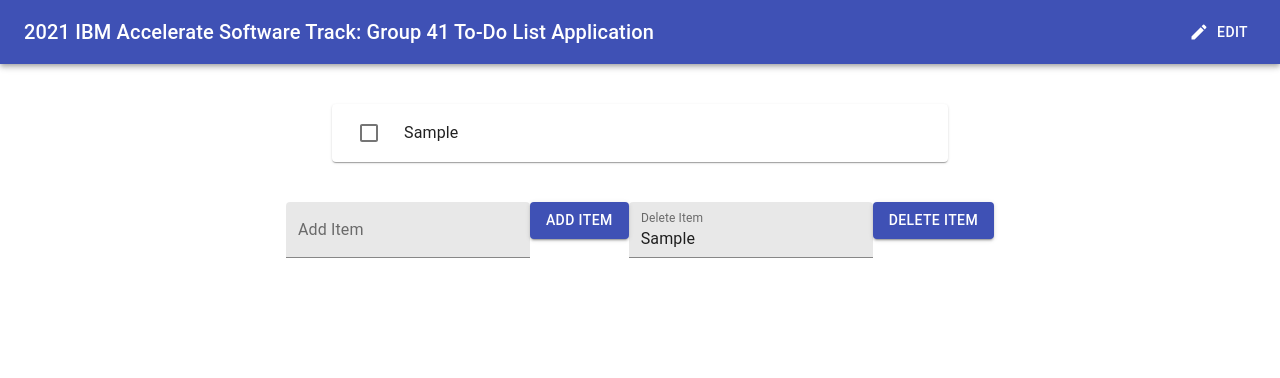
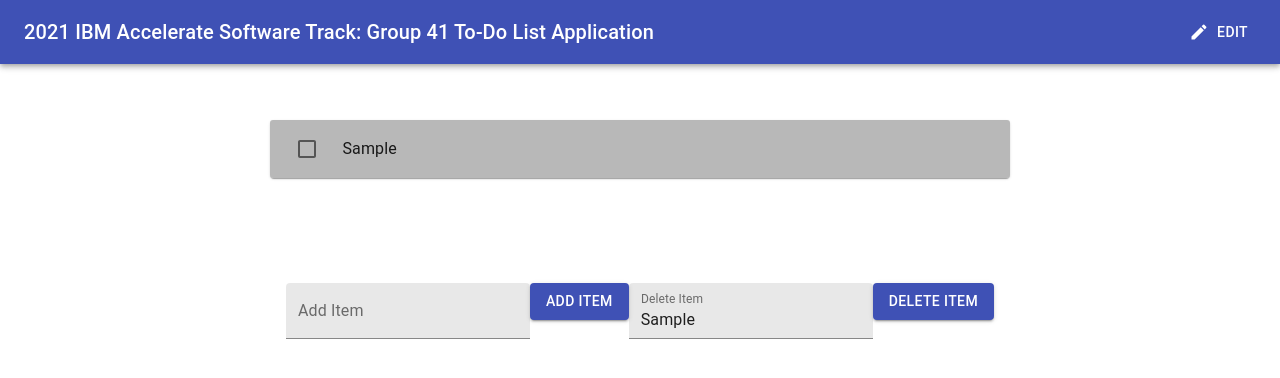
Before and after one commit to 2021-IBM-Accelerate-SW-Track/lab-1-team-41, a React (Create React App) app: page / in a window 1280 px wide. Both pictures are taken after typing "Sample", "Sample" into the empty fields and a click on the button "ADD ITEM". Shown: the top 378 px of the page. Built offline with nearby package versions, Linux system fonts and the light colour scheme.

Commit message:
Added styling to list items

```diff
--- a/src/App.css
+++ b/src/App.css
@@ -15,3 +15,21 @@ code {
   font-family: source-code-pro, Menlo, Monaco, Consolas, 'Courier New',
     monospace;
 }
+
+.list-item {
+  margin-bottom: 15px;
+  background-color: rgb(184, 184, 184);
+  border-radius: 3px;
+}
+
+.list-item-container {
+  overflow: hidden;
+  max-height: 400px;
+  min-height: 100px;
+  overflow-y: scroll;
+  margin-bottom: 50px;
+}
+
+.list-item-container::-webkit-scrollbar {
+  display: none;
+}
--- a/src/component/todoList/todoList.js
+++ b/src/component/todoList/todoList.js
@@ -61,9 +61,11 @@ function TodoList() {
 
     return (
         <Container>
-            <List component="ul" style={{marginTop: '2rem', marginBottom: '2rem'}}>
-                {listItems}
-            </List>
+            <div className="list-item-container">
+                <List component="ul" style={{marginTop: '2rem', marginBottom: '2rem'}}>
+                    {listItems}
+                </List>
+            </div>
 
             <TextField id="filled-basic" label="Add Item" variant="filled" data-testid="new-item-input"
                 value={inputTitle}
--- a/src/component/todoListItem/todoListItem.js
+++ b/src/component/todoListItem/todoListItem.js
@@ -6,8 +6,8 @@ import DeleteIcon from '@material-ui/icons/Delete';
 
 function TodoListItem(props) {
     return (
-        <Paper key={props.keyVal} component="li" style={{maxWidth: '50%', margin: 'auto'}}>
-            <ListItem component="div">
+        <Paper key={props.keyVal} component="li" style={{ maxWidth: '60%', margin: 'auto' }}>
+            <ListItem component="div" className="list-item">
                 <ListItemIcon>
                     <Checkbox
                         color="primary"
```
